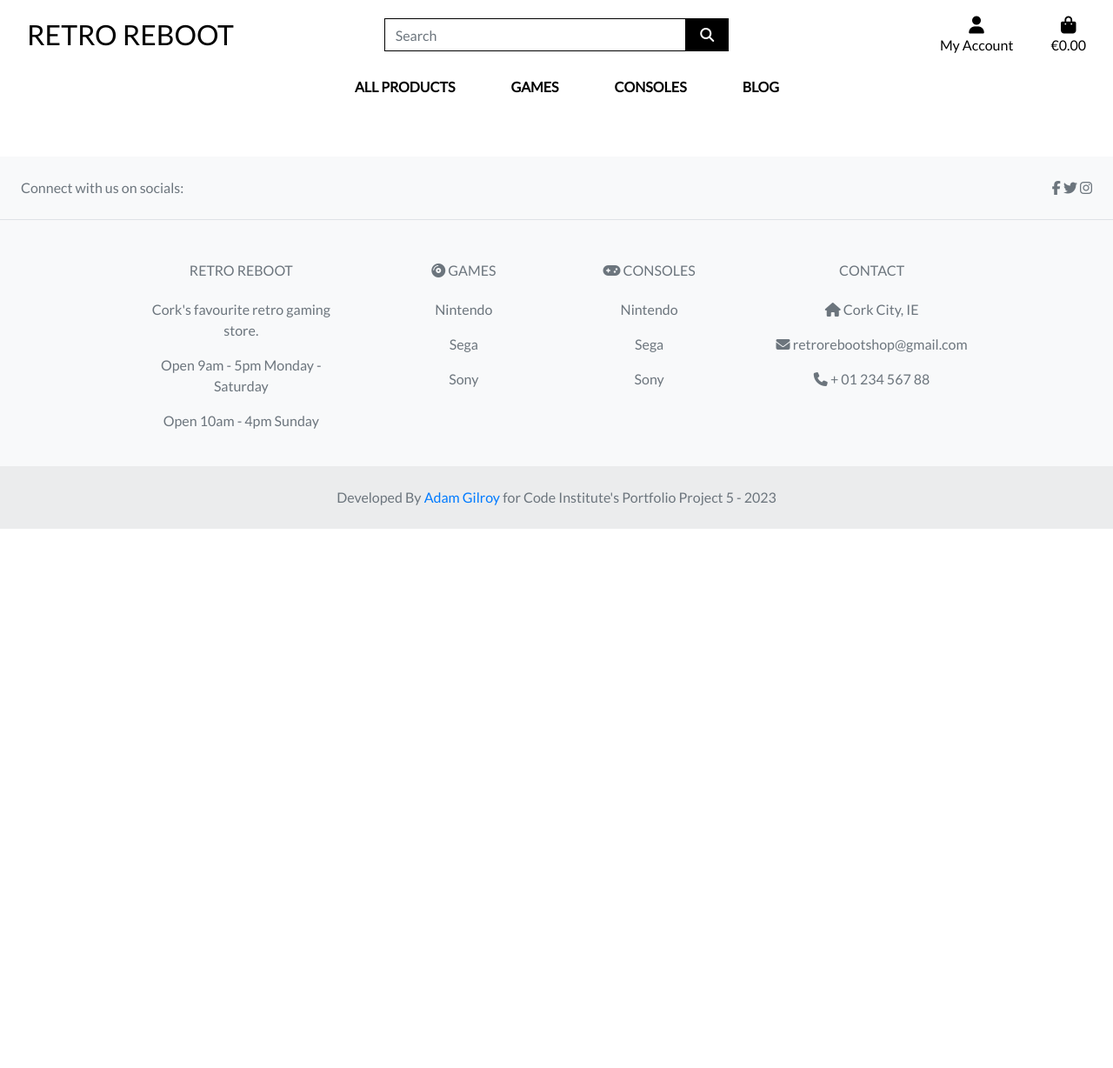
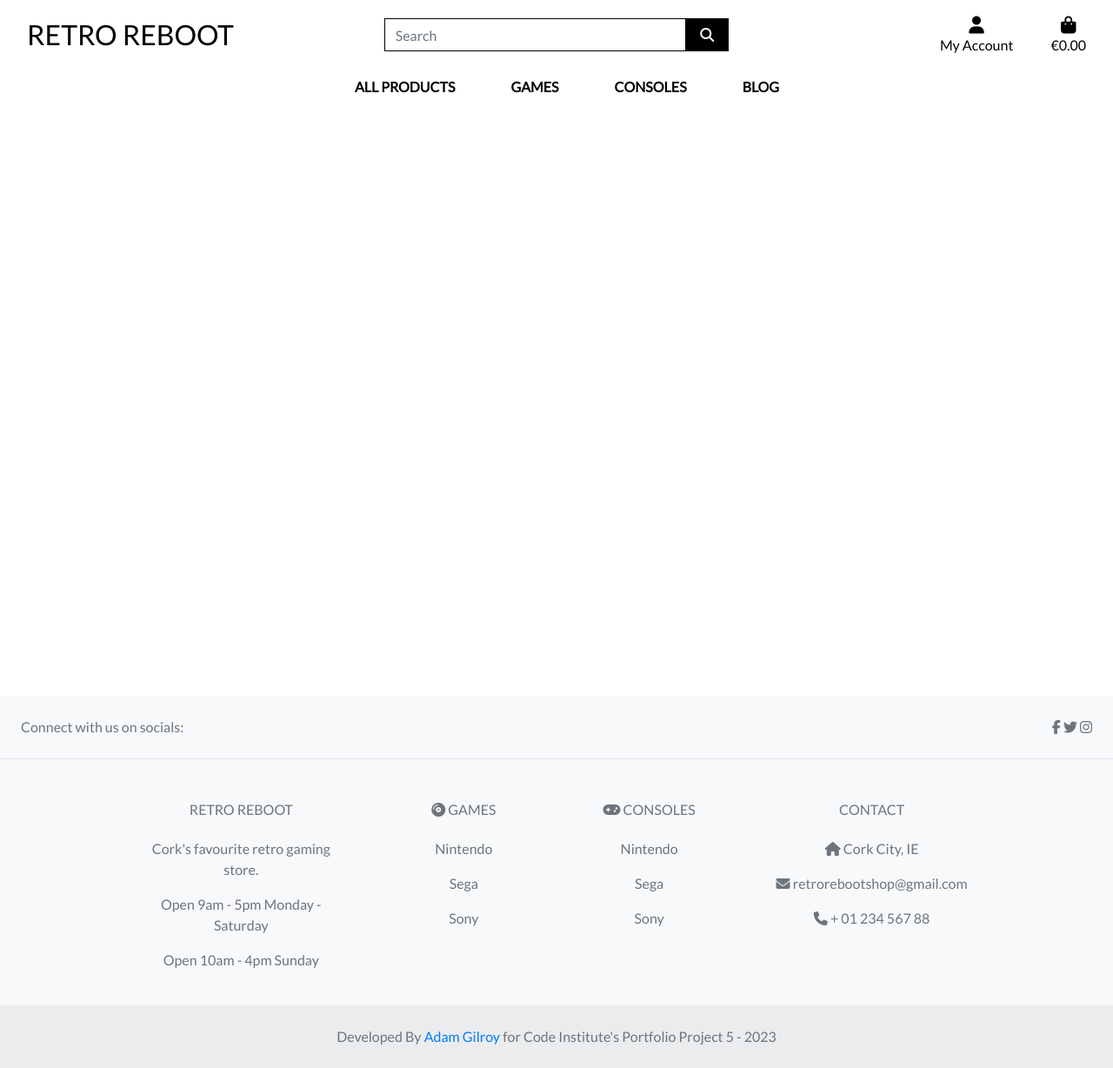
Before and after one commit to adamgilroy22/retro-reboot, a Django app: page /blog/ in a window 1280 px wide. Shown: the whole page at 87% size. Before the commit the page ends 608 px from the top, so only its background shows below. Run offline with Django 3.2, Linux system fonts and the light colour scheme; data that the repository does not hold is empty; some libraries are stand-ins or nearby versions.

Commit message:
Stick footer to bottom of page

```diff
--- a/static/css/base.css
+++ b/static/css/base.css
@@ -1,10 +1,16 @@
-html {
-    height: 100%;
-}
-
 body {
     color: #555;
     font-family: 'Lato';
+}
+
+main {
+    overflow:auto;
+    height: calc(100vh - 164px);
+  }
+
+body > footer {
+    position: sticky;
+    top: 100vh;
 }
 
 /* from Bulma */
--- a/templates/base.html
+++ b/templates/base.html
@@ -134,10 +134,11 @@
     {% block page_header %}
     {% endblock %}
 
+    <main>
     {% block content %}
     <!-- Content Goes here -->
     {% endblock %}
-
+    </main>
     <!-- Footer -->
     <footer class="text-center text-lg-start bg-light text-muted">
         <section class="d-flex justify-content-center justify-content-lg-between p-4 border-bottom">
```
